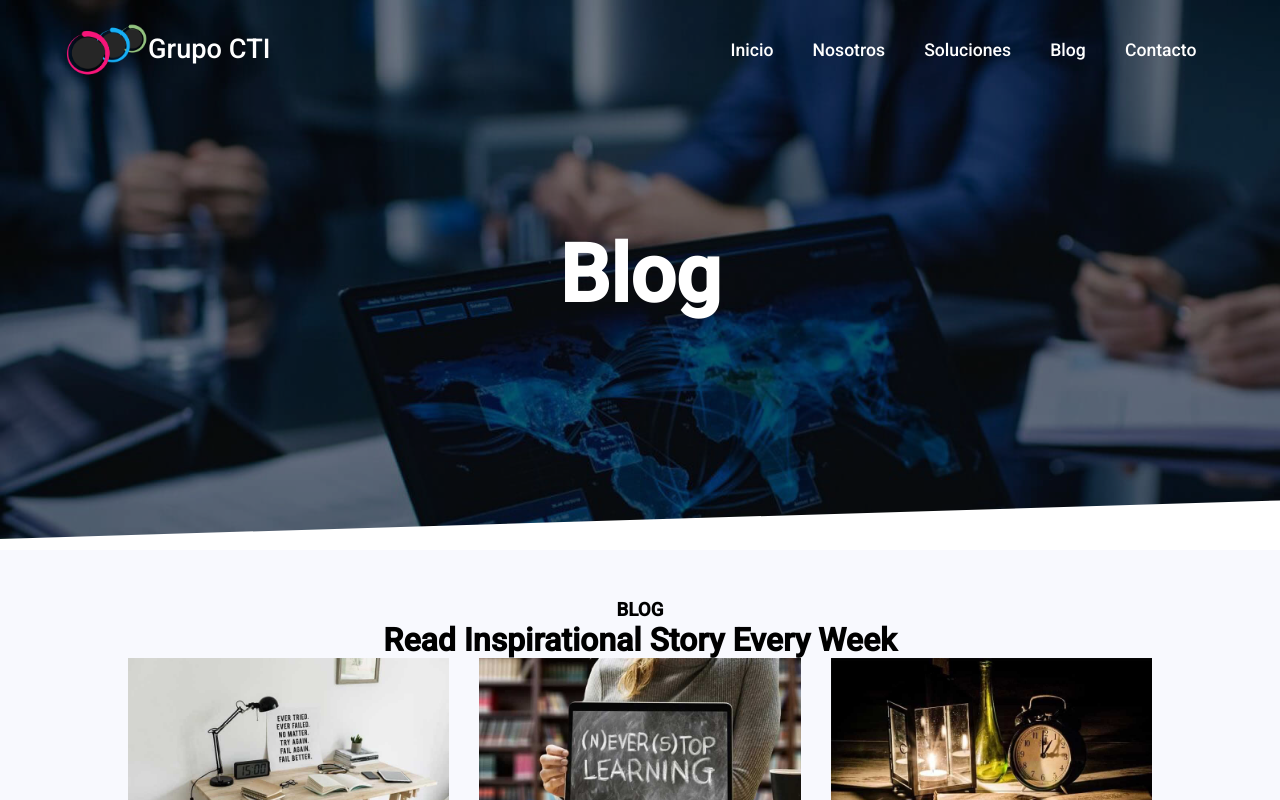
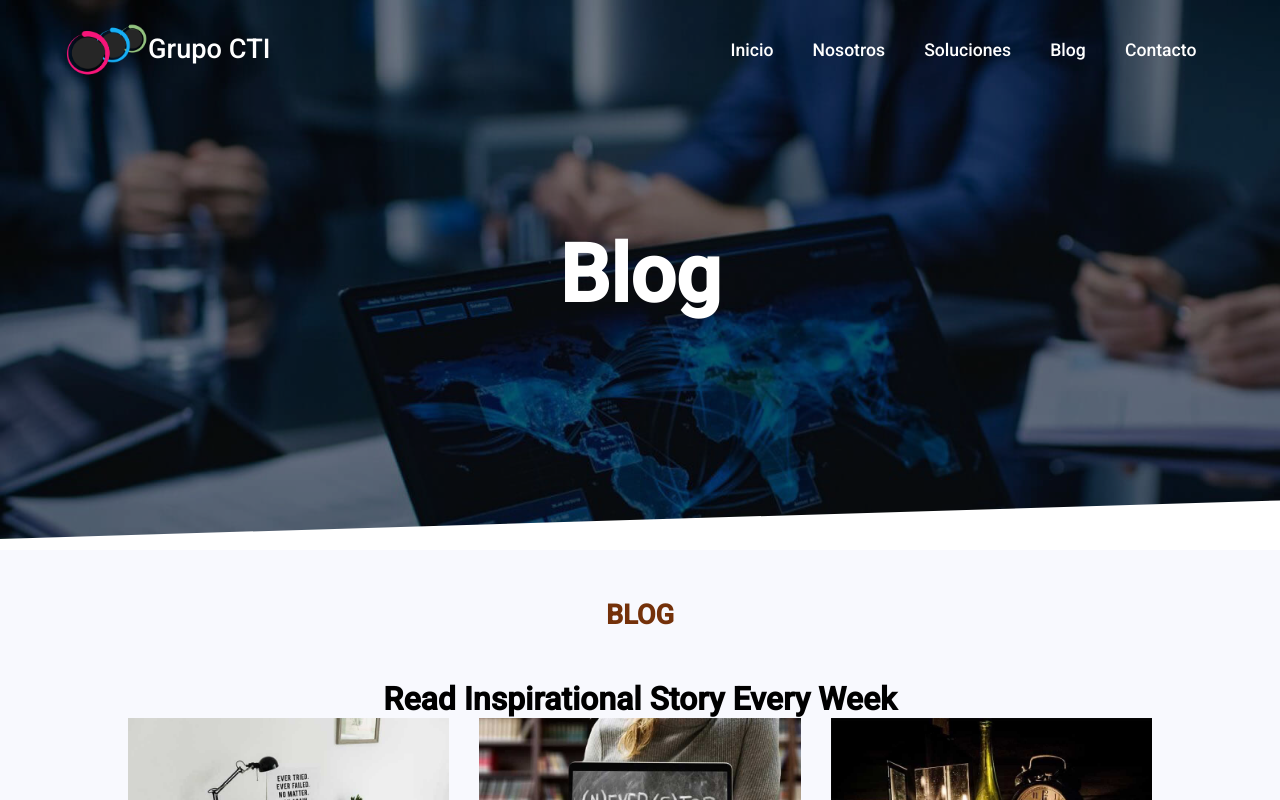
Before and after one commit to ucm23/cti, a Next.js app: page /Blog in a window 1280 px wide. Shown: the top 800 px of the page. Built offline with nearby package versions, Linux system fonts and the light colour scheme; a small style sheet from the web is missing.

Commit message:
estilo en el blog heading h3

```diff
--- a/assets/global.css
+++ b/assets/global.css
@@ -930,9 +930,13 @@ body::-webkit-scrollbar-thumb{
 
 /*------------ blog ----------*/
 .blog .heading { text-align: center; }
+.heading h3 {
+    color: var(--color-naranja-oscuro);
+    font-size: var(--font-subtitulos);
+    margin-bottom:50px ;
+}
 .blog h2 { margin: 20px 0; }
 .blog .text { margin: 0; }
-
 .blog span {
     opacity: 0.5;
     font-size: 15px;
```
